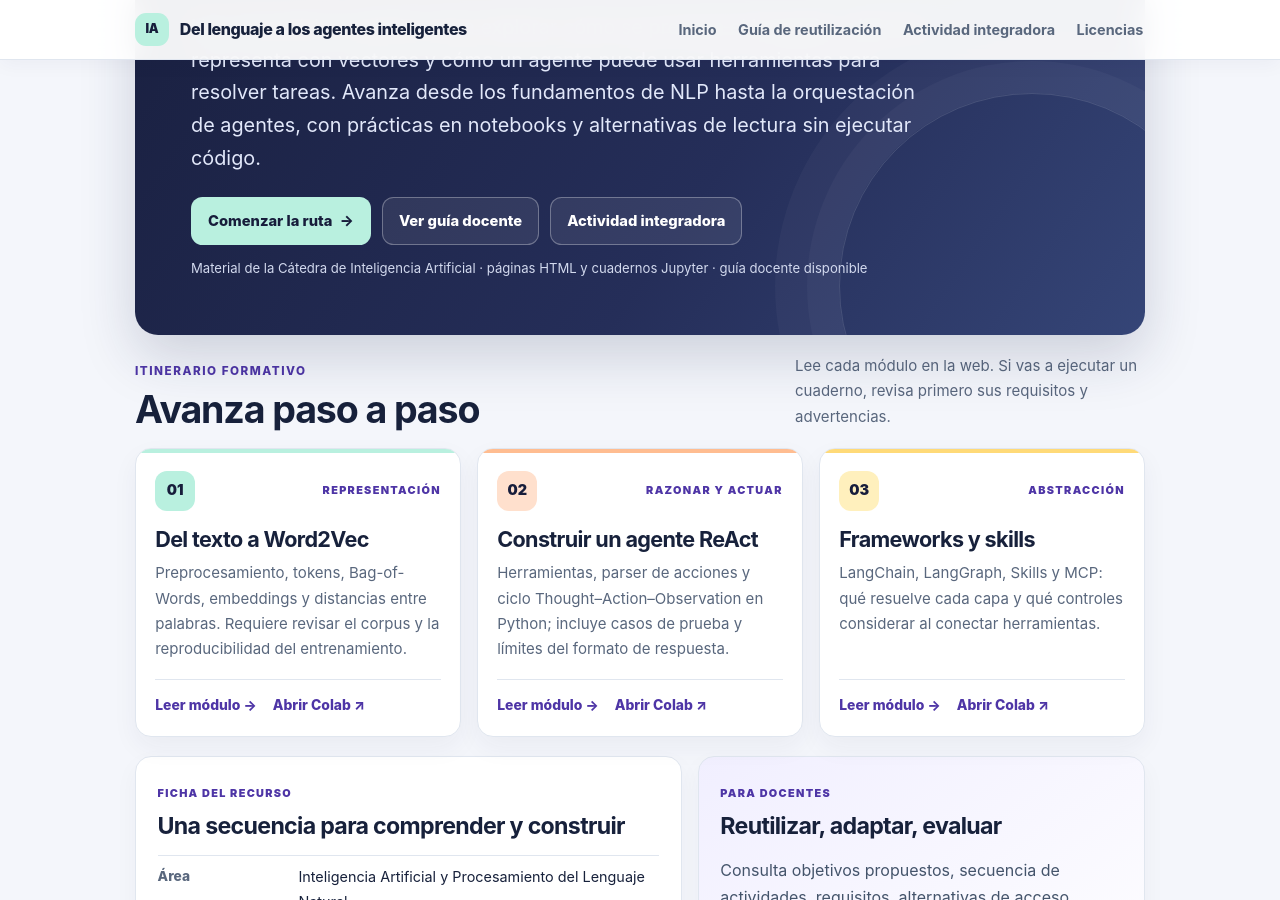
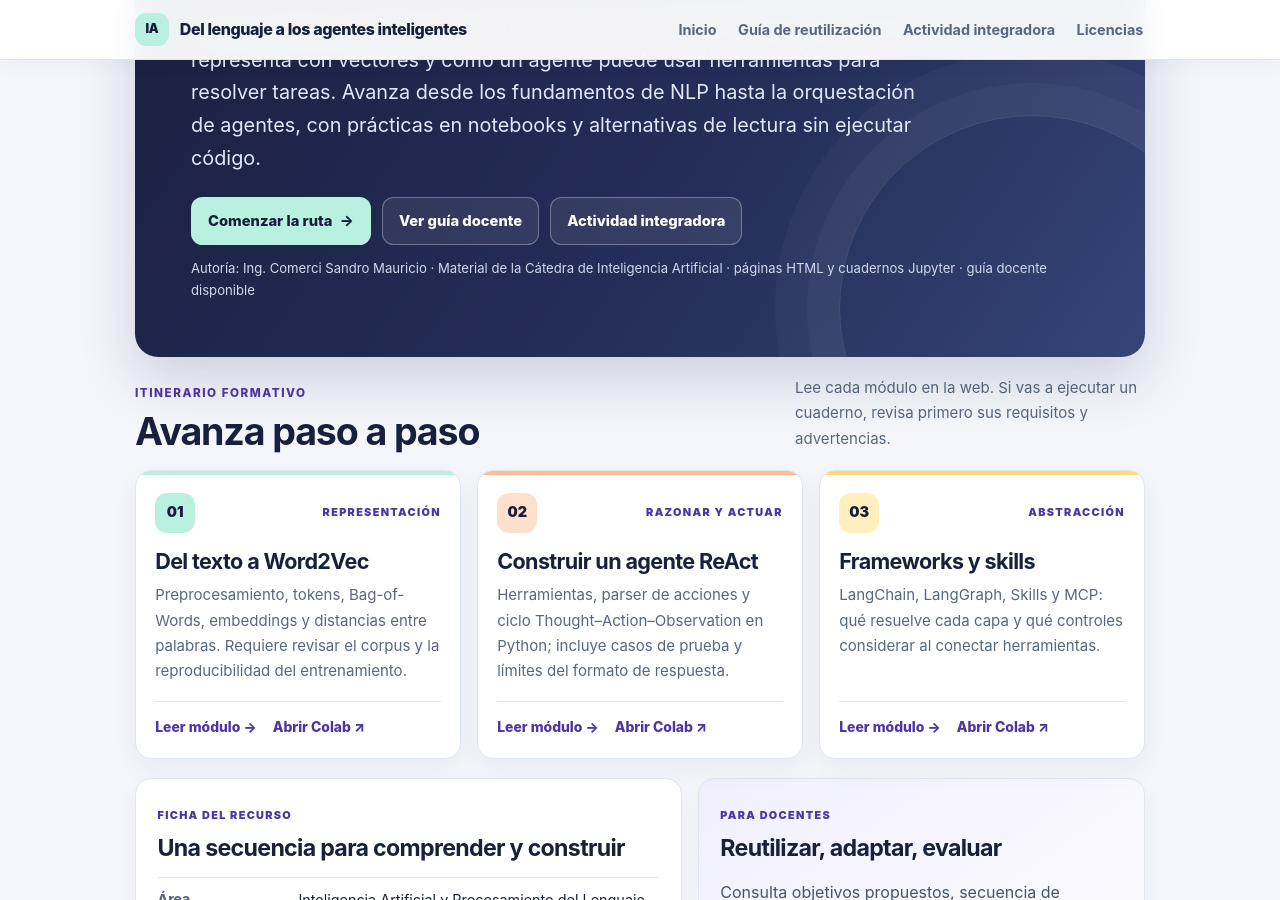
Before and after one commit to comercisandro/RecursoEducativoAbierto, a Jekyll site: the page built from index.md, in a window 1280 px wide and 900 px high, scrolled down 345 px. Built offline with Jekyll 4.4.1, drawn with Linux system fonts in a browser that asks for light colours.

Commit message:
Update repository author attribution

```diff
--- a/index.md
+++ b/index.md
@@ -15,7 +15,7 @@ title: Del lenguaje a los agentes inteligentes
       <a class="button secondary" href="guia-reutilizacion.html">Ver guía docente</a>
       <a class="button secondary" href="evaluacion-final.html">Actividad integradora</a>
     </div>
-    <p class="source-note">Material de la Cátedra de Inteligencia Artificial · páginas HTML y cuadernos Jupyter · guía docente disponible</p>
+    <p class="source-note">Autoría: Ing. Comerci Sandro Mauricio · Material de la Cátedra de Inteligencia Artificial · páginas HTML y cuadernos Jupyter · guía docente disponible</p>
   </section>
 
   <section class="home-route" aria-labelledby="route-title">
```
Also changed, not shown: README.md.
